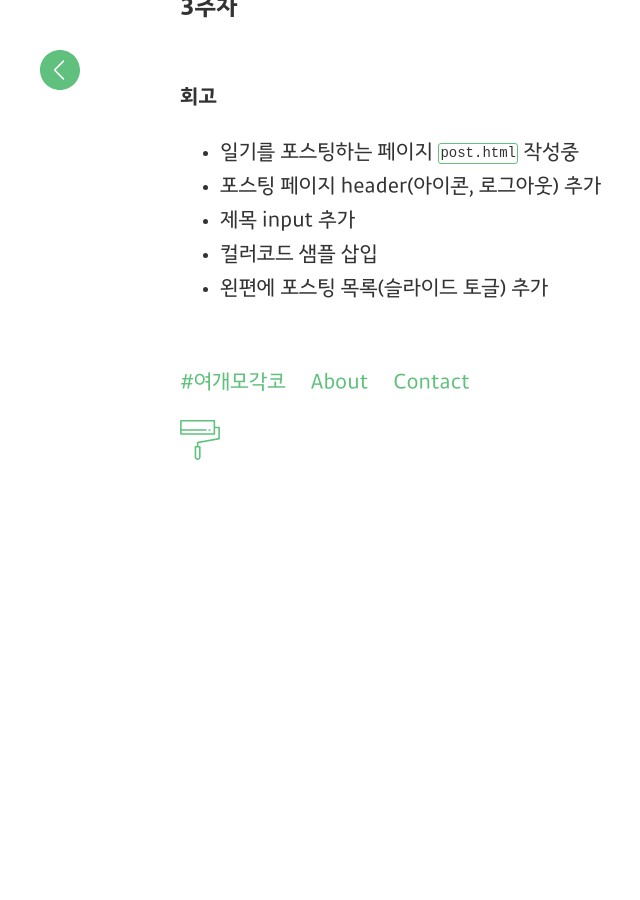
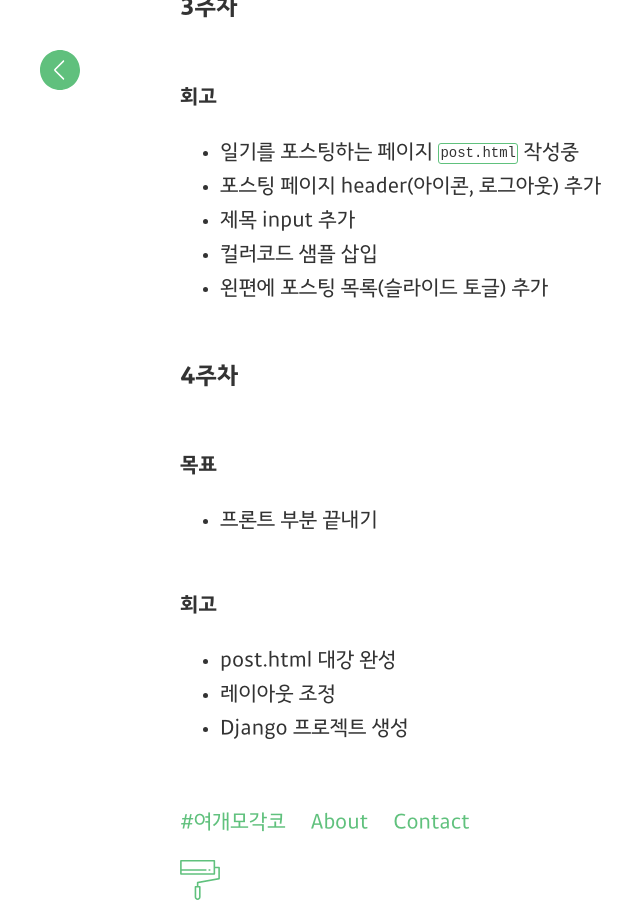
Before and after one commit to yeogaemogaco/retrospective-2nd, a Jekyll site: the page built from _posts/2017-11-04-yuda110.md, in a window 1280 px wide and 900 px high, scrolled down 1127 px. Shown: the whole window, without its empty margins (10-650 px from the left). Built offline with Jekyll 4.4.1, drawn with Linux system fonts in a browser that asks for light colours; before the commit the page ends 1587 px from its top, so only the background shows below that; some of the changed text lies outside the part shown.

Commit message:
[추가] 유다 4주차 목표 및 회고 추가

```diff
--- a/_posts/2017-11-04-yuda110.md
+++ b/_posts/2017-11-04-yuda110.md
@@ -31,3 +31,12 @@ Django와 html/css/javascript를 활용하여 일기장 웹사이트를 제작
 - 제목 input 추가
 - 컬러코드 샘플 삽입
 - 왼편에 포스팅 목록(슬라이드 토글) 추가
+
+### 4주차
+#### 목표
+- 프론트 부분 끝내기
+
+#### 회고
+- post.html 대강 완성
+- 레이아웃 조정
+- Django 프로젝트 생성
```
Also changed, not shown: other parts of _posts/2017-11-04-yuda110.md (+1 -1 lines).
